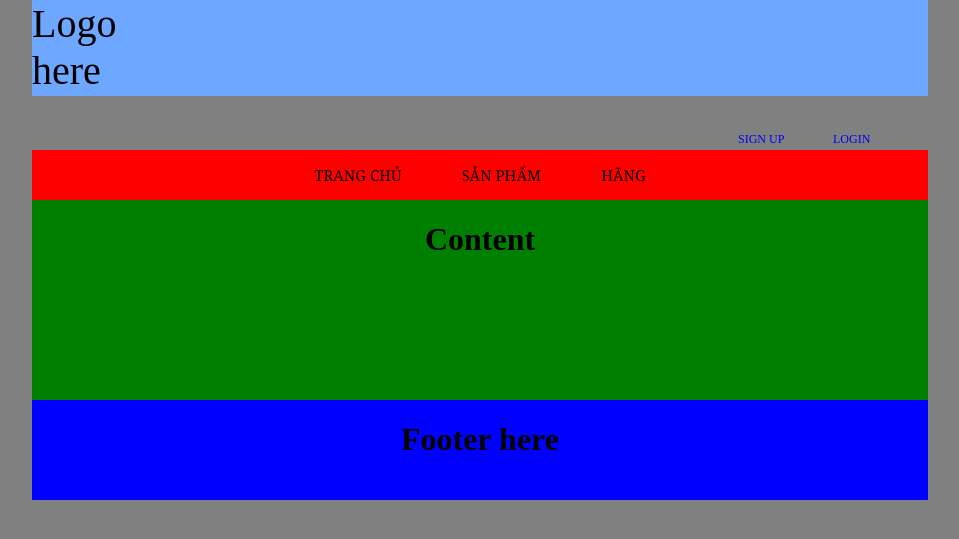
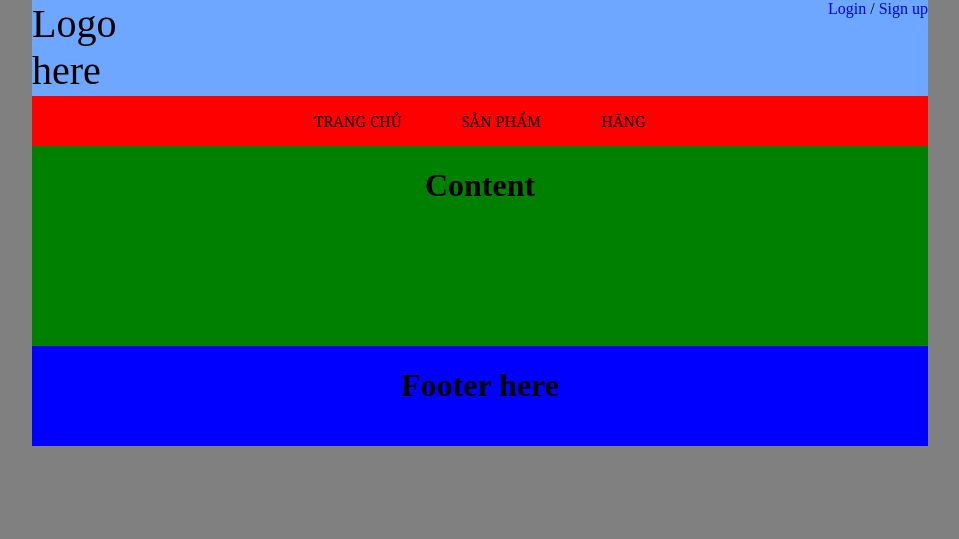
Before and after one commit to DHAteam/OldRepon, a PHP site: page / in a window 1280 px wide. Shown: the top 539 px of the page, without its empty margins (160-1119 px from the left). Run offline with PHP 8.4, Linux system fonts and the light colour scheme.

Commit message:
Update css

```diff
--- a/css/style.css
+++ b/css/style.css
@@ -7,6 +7,7 @@ body {
 
 #main {
     width:70%;
+    min-width: 400px;
     margin:auto;
 }
 
@@ -22,20 +23,9 @@ body {
     height:96px;
 }
 #header #logside {
-    width:680px;
     float:right;
 }
-#header #logside .log {
-    width:80px;
-    float: right;
-    font-size: 12px;
-    font-weight: 300;
-    line-height: 14px;
-	margin-right:15px;
-    margin-top: 32px;
-    padding: 4px 0;
-    text-transform: uppercase;
-}
+
 
 a:link, a:visited {
     text-decoration:none;
@@ -88,6 +78,7 @@ a:link, a:visited {
     float:right;
     min-height:200px;
     background:green;
+    overflow: hidden;
 }
 
 
--- a/header.php
+++ b/header.php
@@ -6,8 +6,9 @@ session_start();
 //nếu chưa, chuyển hướng người dùng ra lại trang đăng nhập
 if (!isset($_SESSION["current_user"])) { ?>
 	<div id="logside">
-	<a href = "login.php"><div class="log">Login</div></a>
-	<a href = "#"><div class="log">Sign up</div></a>
+	<a href = "login.php">Login</a>
+	/
+	<a href = "#">Sign up</a>
 	</div> <?php ;
 }
 else { ?>
```
Also changed, not shown: checkSuc.txt (deleted, +0 -8 lines).
